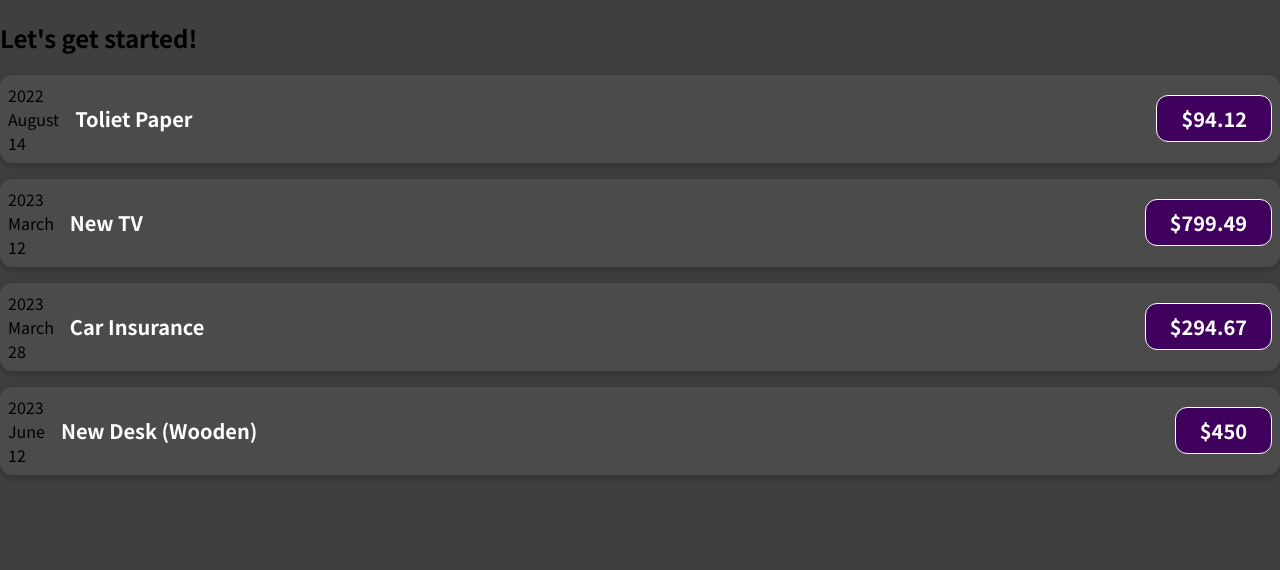
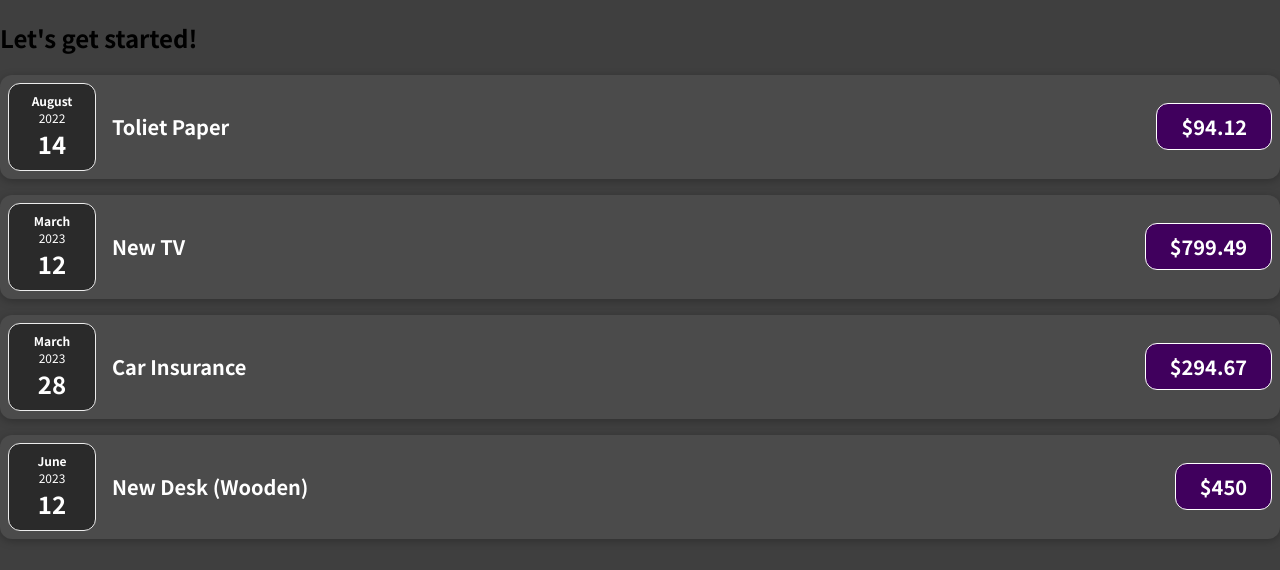
Before and after one commit to SarahKatherineFrancis/react-basic-expense-app, a React (Create React App) app: page / in a window 1280 px wide. Shown: the top 570 px of the page. Built offline with nearby package versions, Linux system fonts and the light colour scheme.

Commit message:
Refactor ExpenseItem with ExpenseDate component

```diff
--- /dev/null
+++ b/src/components/ExpenseDate.css
@@ -0,0 +1,26 @@
+.expense-date {
+  display: flex;
+  flex-direction: column;
+  width: 5.5rem;
+  height: 5.5rem;
+  border: 1px solid #ececec;
+  background-color: #2a2a2a;
+  color: white;
+  border-radius: 12px;
+  align-items: center;
+  justify-content: center;
+}
+
+.expense-date__month {
+  font-size: 0.75rem;
+  font-weight: bold;
+}
+
+.expense-date__year {
+  font-size: 0.75rem;
+}
+
+.expense-date__day {
+  font-size: 1.5rem;
+  font-weight: bold;
+}
--- /dev/null
+++ b/src/components/ExpenseDate.js
@@ -0,0 +1,18 @@
+import React from "react";
+import "./ExpenseDate.css";
+
+const ExpenseDate = ({ date }) => {
+  const year = date.getFullYear();
+  const month = date.toLocaleString("en-US", { month: "long" });
+  const day = date.toLocaleString("en-US", { day: "2-digit" });
+
+  return (
+    <div className="expense-date">
+      <div className="expense-date__month">{month}</div>
+      <div className="expense-date__year">{year}</div>
+      <div className="expense-date__day">{day}</div>
+    </div>
+  );
+};
+
+export default ExpenseDate;
--- a/src/components/ExpenseItem.js
+++ b/src/components/ExpenseItem.js
@@ -1,18 +1,11 @@
 import React from "react";
 import "./ExpenseItem.css";
+import ExpenseDate from "./ExpenseDate";
 
 const ExpenseItem = ({ date, title, amount }) => {
-  const year = date.getFullYear();
-  const month = date.toLocaleString("en-US", { month: "long" });
-  const day = date.toLocaleString("en-US", { day: "2-digit" });
-
   return (
     <div className="expense-item">
-      <div>
-        <div>{year}</div>
-        <div>{month}</div>
-        <div>{day}</div>
-      </div>
+      <ExpenseDate date={date} />
       <div className="expense-item__description">
         <h2>{title}</h2>
         <div className="expense-item__price">${amount}</div>
```
